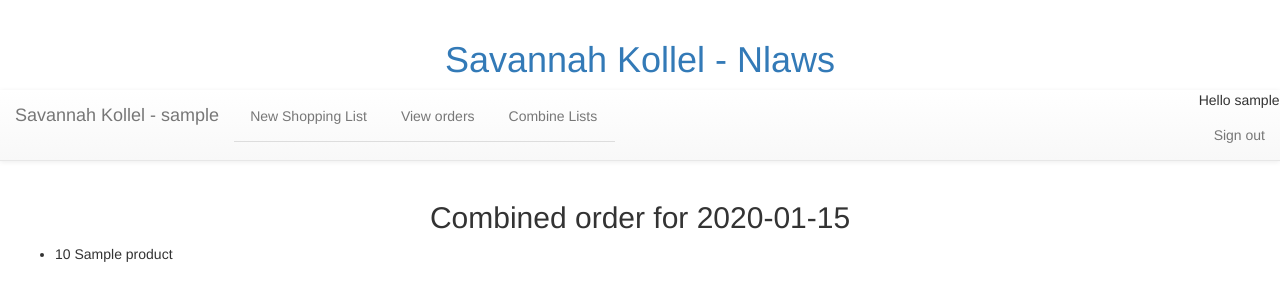
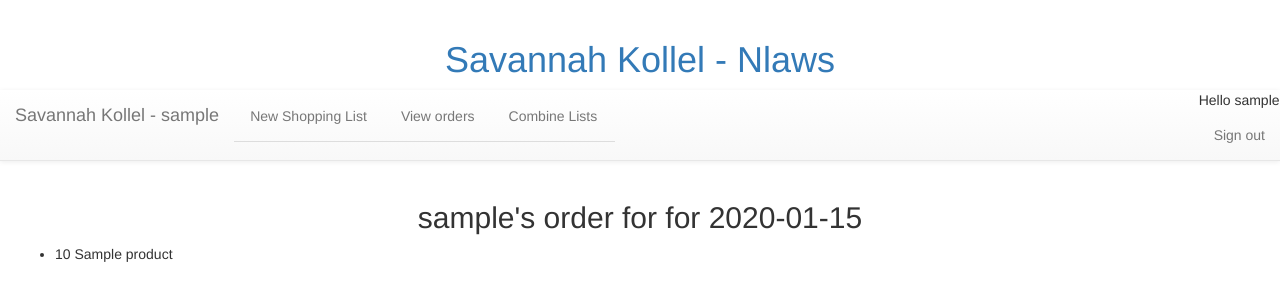
Before and after one commit to simlist/savkollel, a Django app: page /nlaws/viewlist in a window 1280 px wide. Shown: the top 301 px of the page. Run offline with Django 3.2, Linux system fonts and the light colour scheme; a user stored in the database is signed in; tables that the repository leaves empty hold one stand-in row (values such as "Sample post"); some libraries are stand-ins or nearby versions.

Commit message:
Change titles of invoice to be variable.

```diff
--- a/nlaws/templates/nlaws/invoice.html
+++ b/nlaws/templates/nlaws/invoice.html
@@ -1,7 +1,7 @@
 {%extends 'nlaws/base.html'%}
-{%block title%}Combined order{%endblock%}
+{%block title%}{{title}}{%endblock%}
 {%block content%}
-    <h2 class="text-center">Combined order for {{orderdate}}</h2>
+    <h2 class="text-center">{{title}} for {{orderdate}}</h2>
 
     <ul>
     {% for item, quantity in list.items %}
--- a/nlaws/views.py
+++ b/nlaws/views.py
@@ -81,7 +81,8 @@ class Combine(LoginRequiredMixin, View):
                                            'format': 'list-group-item-danger'}
 
             context = {'customers_status': customers_status,
-                       'orderdate': str(orderdate)}
+                       'orderdate': str(orderdate)
+                       }
             return render(request, r'nlaws/combine.html', context)
 
         except:
@@ -96,7 +97,7 @@ class Combine(LoginRequiredMixin, View):
             dicts = [{key['product__name']: key['quantity']} for key in query]
             combined_list = utils.merge_dicts(*dicts)
 
-            context = {'orderdate': orderdate, 'list': combined_list}
+            context = {'orderdate': orderdate, 'list': combined_list, 'title': 'Combined order'}
 
             return render(request, r'nlaws/invoice.html', context)
         except:
@@ -119,7 +120,10 @@ class ViewList(LoginRequiredMixin, View):
         orderdate = str(orderdate)
         order_list = [{dict['product__name']: dict['quantity']} for dict in query.values('product__name', 'quantity')]
         list = utils.merge_dicts(*order_list)
-        context = {'list': list, 'orderdate': orderdate}
+        username = request.user.username
+        context = {'list': list,
+                   'orderdate': orderdate,
+                   'title': "{0}'s order for".format(username)}
         return render(request, 'nlaws/invoice.html', context)
 
 
```
